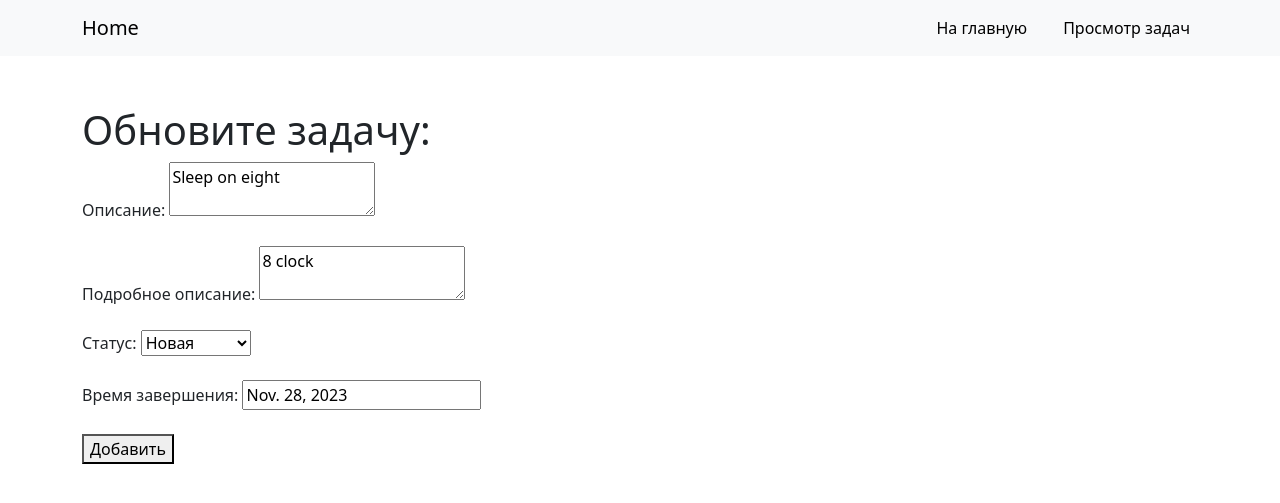
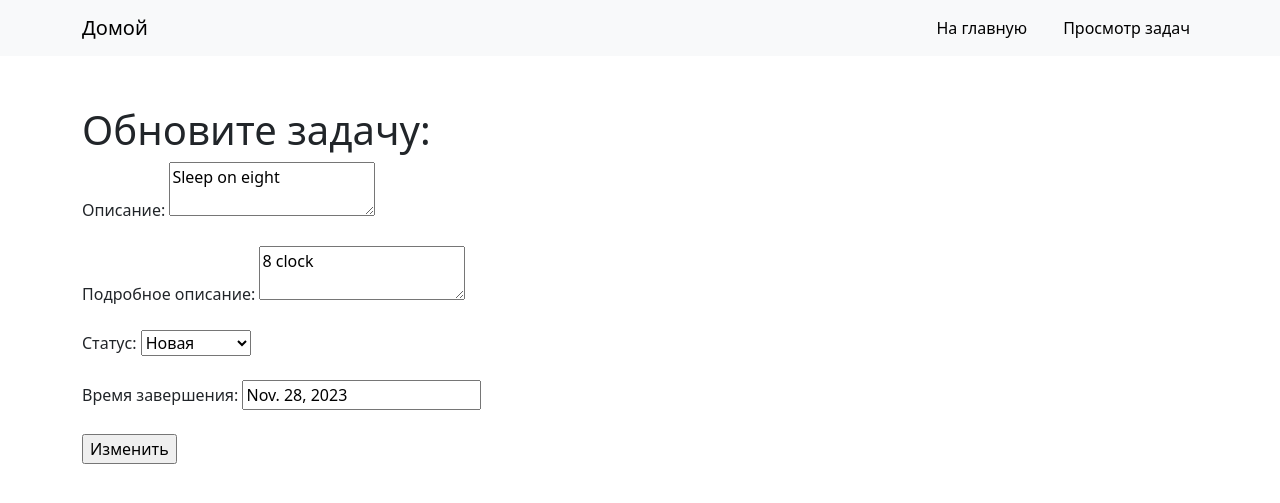
Before and after one commit to dadya12/homework_52_adam_nemmish, a Django app: page /update/3/ in a window 1280 px wide. Shown: the top 503 px of the page. Run offline with Django 4.2, Linux system fonts and the light colour scheme; data comes from the database, SQL or seed files in the repository.

Commit message:
Создал частичный шаблон, использовал его в изменении и создании задачи, так же поправил ошибки по мелочи

```diff
--- a/webapp/templates/base.html
+++ b/webapp/templates/base.html
@@ -8,7 +8,7 @@
 <body>
 <nav class="navbar navbar-expand-lg bg-body-tertiary">
   <div class="container">
-    <a class="navbar-brand" href="{% url 'home' %}">Home</a>
+    <a class="navbar-brand" href="{% url 'home' %}">Домой</a>
     <button class="navbar-toggler" type="button" data-bs-toggle="collapse" data-bs-target="#navbarNavAltMarkup" aria-controls="navbarNavAltMarkup" aria-expanded="false" aria-label="Toggle navigation">
       <span class="navbar-toggler-icon"></span>
     </button>
--- a/webapp/templates/details_task.html
+++ b/webapp/templates/details_task.html
@@ -3,7 +3,7 @@
 {% block navbar %}
     <a class="nav-link active" aria-current="page" href="{% url 'home' %}">На главную</a>
     <a class="nav-link active" aria-current="page" href="{% url 'display_task' %}" style="margin-left: 20px; margin-right: 20px">Просмотр задач</a>
-    <a class="nav-link active" aria-current="page" href="{% url 'update_task' pk=tasks.pk %}">Редактировать</a>
+    <a class="nav-link active" aria-current="page" href="{% url 'update_task' pk=tasks.pk %}" style="margin-right: 20px">Редактировать</a>
     <a class="nav-link active" aria-current="page" href="{% url 'task_delete' pk=tasks.pk %}">Удалить</a>
 {% endblock %}
 
--- /dev/null
+++ b/webapp/templates/partial/task_form.html
@@ -0,0 +1,22 @@
+{% csrf_token %}
+    <lable for="description">Описание:</lable>
+    <textarea name="description" required>{{ task.description }}</textarea>
+    <br>
+    <br>
+    <label for="details_description">Подробное описание:</label>
+    <textarea name="details_description">{{ task.details_description }}</textarea>
+    <br>
+    <br>
+    <lable for="status">Статус:</lable>
+    <select name="status" required>
+        {% for status in status %}
+            <option value="{{ status.0 }}">{{ status.1 }}</option>
+        {% endfor %}
+    </select>
+    <br>
+    <br>
+    <lable for="date_finish">Время завершения:</lable>
+    <input type="text" name="date_finish" placeholder="YYYY-MM-DD" value="{{ task.date_finish }}">
+    <br>
+    <br>
+<input type="submit" value="{{ value_submit }}">
--- a/webapp/templates/update_task.html
+++ b/webapp/templates/update_task.html
@@ -10,27 +10,6 @@
 {% block content %}
 <h1 style="margin-top: 50px">Обновите задачу:</h1>
 <form method="post">
-    {% csrf_token %}
-    <lable for="description">Описание:</lable>
-    <textarea name="description" required>{{ task.description }}</textarea>
-    <br>
-    <br>
-    <label for="details_description">Подробное описание:</label>
-    <textarea name="details_description">{{ task.details_description }}</textarea>
-    <br>
-    <br>
-    <lable for="status">Статус:</lable>
-    <select name="status" required>
-        {% for status in status %}
-            <option value="{{ status.0 }}">{{ status.1 }}</option>
-        {% endfor %}
-    </select>
-    <br>
-    <br>
-    <lable for="date_finish">Время завершения:</lable>
-    <input type="text" name="date_finish" placeholder="YYYY-MM-DD" value="{{ task.date_finish }}">
-    <br>
-    <br>
-    <button type="submit" value="update">Добавить</button>
+    {% include 'partial/task_form.html' with value_submit='Изменить' %}
 </form>
 {% endblock %}
```
Also changed, not shown: webapp/templates/create_task.html (+1 -22 lines).
